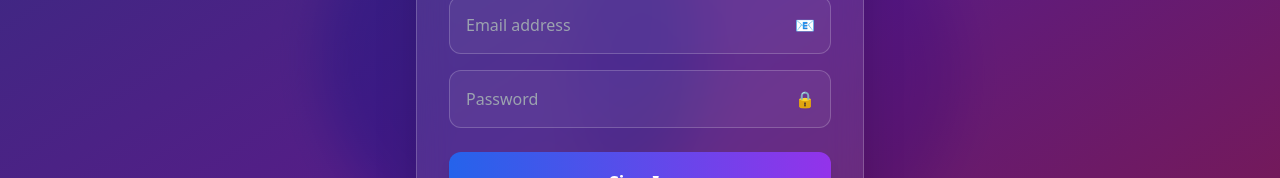
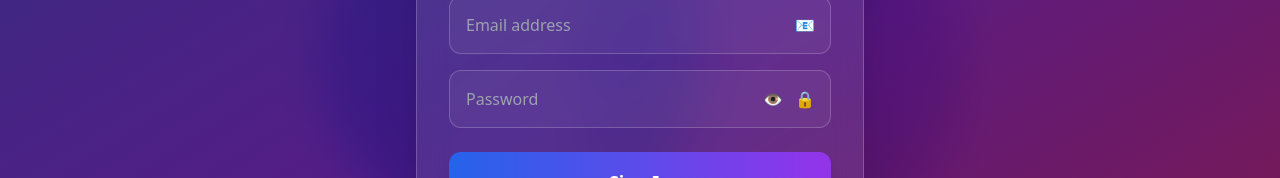
Before and after one commit to sanjai-06/CryptoNote, a React (Vite) app in the folder client/vite-project/: page /login in a window 1280 px wide. Shown: the part 334-512 px from the top of the page. Built offline with nearby package versions, Linux system fonts and the light colour scheme.

Commit message:
Add password visibility toggle to login form
- Implement show/hide password functionality for login page
- Add eye icon button for password field visibility control
- Enhance user experience with password confirmation option
- Maintain consistent UI design across authentication forms

```diff
--- a/client/vite-project/src/pages/Login.jsx
+++ b/client/vite-project/src/pages/Login.jsx
@@ -6,6 +6,7 @@
   const [form, setForm] = useState({ email: "", password: "" });
   const [loading, setLoading] = useState(false);
   const [error, setError] = useState("");
+  const [showPassword, setShowPassword] = useState(false);
   const navigate = useNavigate();
 
   const handleSubmit = async (e) => {
@@ -70,14 +71,22 @@
 
               <div className="relative">
                 <input
-                  type="password"
+                  type={showPassword ? "text" : "password"}
                   placeholder="Password"
                   value={form.password}
                   onChange={(e) => setForm({ ...form, password: e.target.value })}
-                  className="w-full p-4 bg-white/5 border border-white/20 rounded-xl text-white placeholder-gray-400 focus:outline-none focus:ring-2 focus:ring-blue-500/50 focus:border-blue-500/50 transition-all duration-300"
+                  className="w-full p-4 pr-20 bg-white/5 border border-white/20 rounded-xl text-white placeholder-gray-400 focus:outline-none focus:ring-2 focus:ring-blue-500/50 focus:border-blue-500/50 transition-all duration-300"
                   required
                 />
-                <div className="absolute inset-y-0 right-0 flex items-center pr-4">
+                <div className="absolute inset-y-0 right-0 flex items-center pr-4 space-x-2">
+                  <button
+                    type="button"
+                    onClick={() => setShowPassword(!showPassword)}
+                    className="text-gray-400 hover:text-white transition-colors p-1"
+                    title={showPassword ? "Hide password" : "Show password"}
+                  >
+                    {showPassword ? "🙈" : "👁️"}
+                  </button>
                   <span className="text-gray-400">🔒</span>
                 </div>
               </div>
```
